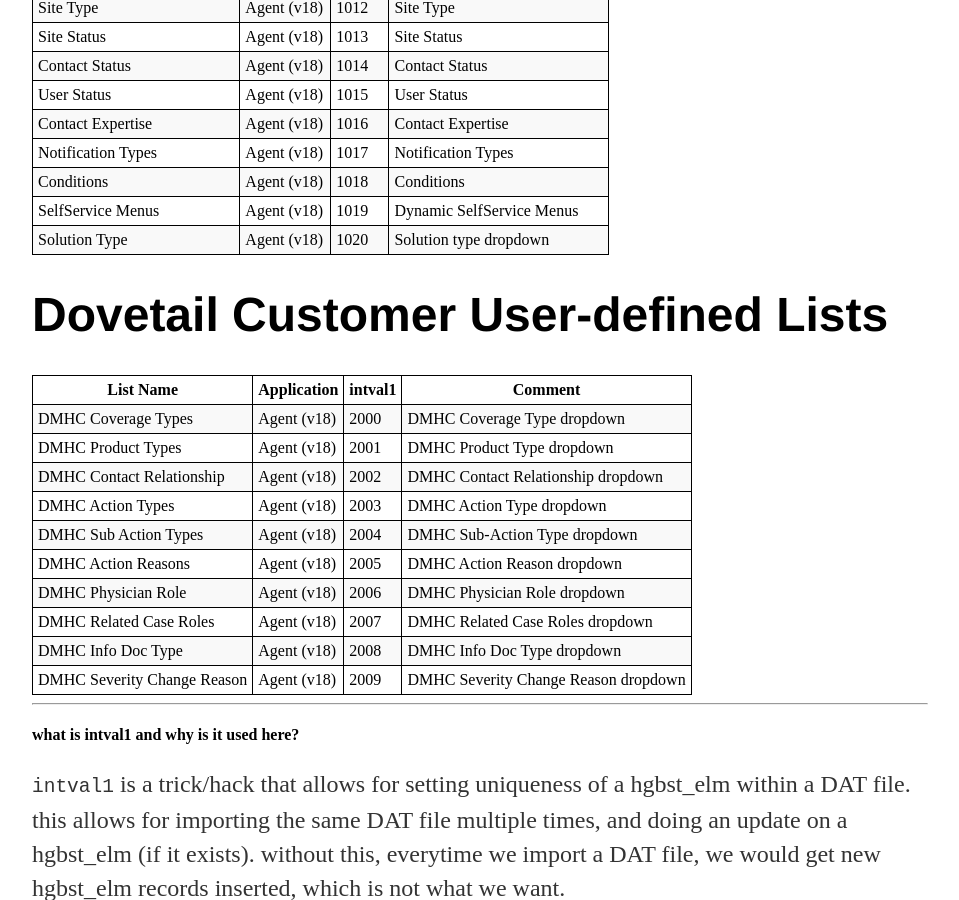
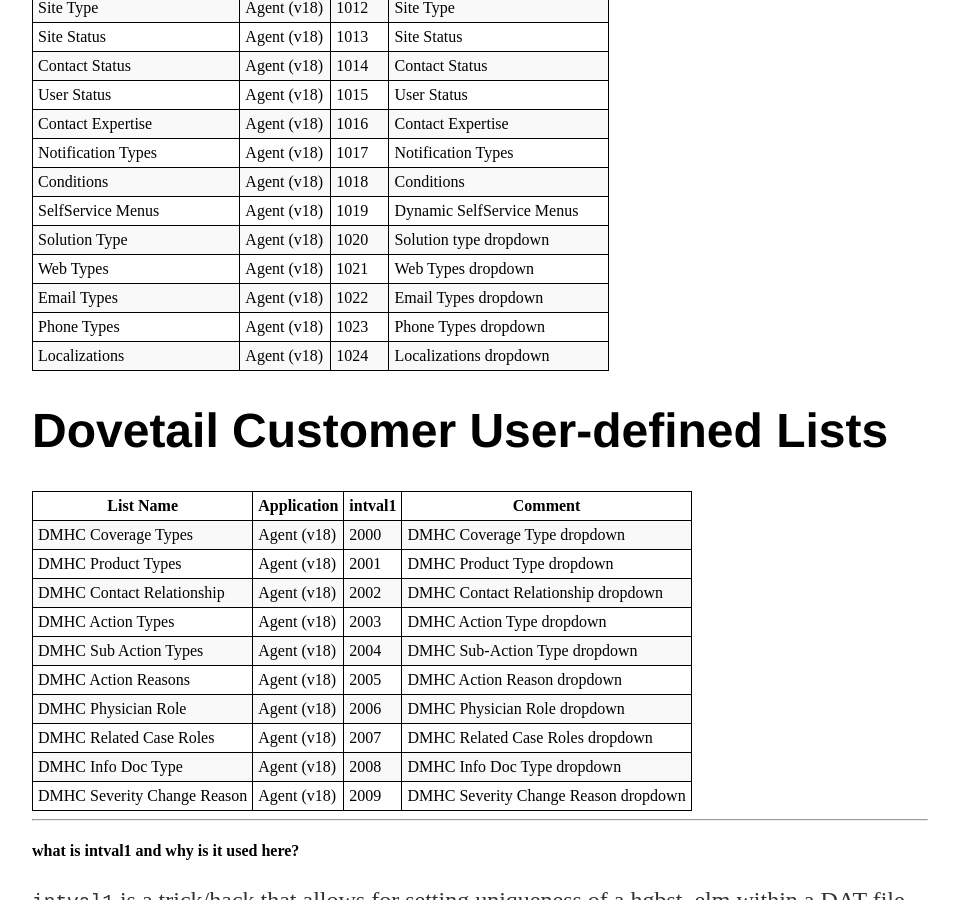
Before and after one commit to DovetailSoftware/dovetail-defined, a Jekyll site: the page built from pages/user-defined-lists.md, in a window 1280 px wide and 900 px high, scrolled down 598 px. Shown: the whole window, without its empty margins (160-1119 px from the left). Built offline with Jekyll 4.4.1, drawn with Linux system fonts in a browser that asks for light colours.

Commit message:
Update user-defined-lists.md

```diff
--- a/pages/user-defined-lists.md
+++ b/pages/user-defined-lists.md
@@ -29,7 +29,10 @@ description: Custom User-defined Lists created by Dovetail
 | Conditions | Agent (v18) | 1018 | Conditions |
 | SelfService Menus | Agent (v18) | 1019 | Dynamic SelfService Menus |
 | Solution Type | Agent (v18) | 1020 | Solution type dropdown |
-
+| Web Types | Agent (v18) | 1021 | Web Types dropdown |
+| Email Types | Agent (v18) | 1022 | Email Types dropdown |
+| Phone Types | Agent (v18) | 1023 | Phone Types dropdown |
+| Localizations | Agent (v18) | 1024 | Localizations dropdown |
 
 # Dovetail Customer User-defined Lists
 
```
